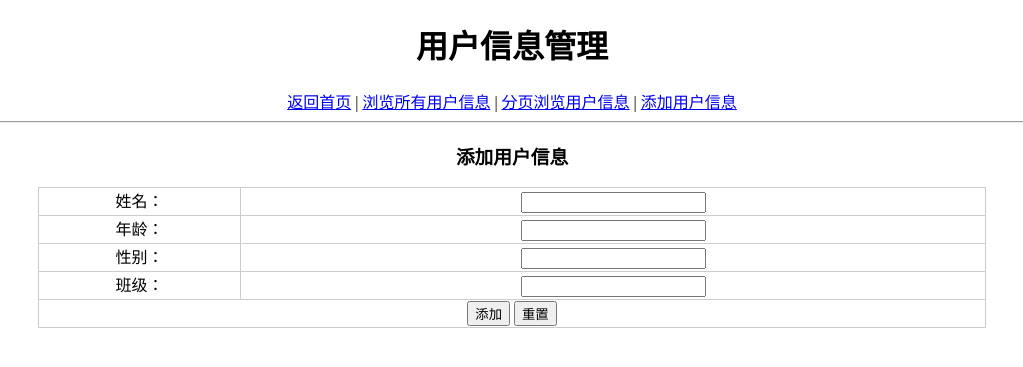
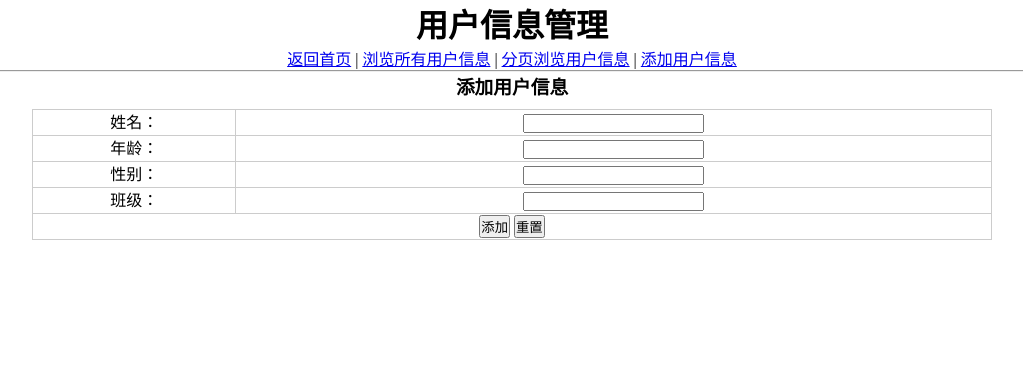
Before and after one commit to YtlGitHub/YTLDjangoSever, a Django app: page /users2/add/ in a window 1280 px wide. Shown: the top 367 px of the page, without its empty margins (128-1151 px from the left). Run offline with Django 3.2, Linux system fonts and the light colour scheme.

Commit message:
Update style.html

```diff
--- a/mydemo/templates/myapp/users/style.html
+++ b/mydemo/templates/myapp/users/style.html
@@ -31,5 +31,17 @@
             color: #06f;
             text-decoration: underline;
         }
+		* {
+			margin: 0;
+			margin-top: 0px;
+			margin-right: 0px;
+			margin-bottom: 0px;
+			margin-left: 0px;
+			padding: 0;
+			padding-top: 0px;
+			padding-right: 0px;
+			padding-bottom: 0px;
+			padding-left: 0px;
+		}
 </style>
 <meta name="viewport" content="width=device-width,initial-scale=1.0, minimum-scale=1.0, maximum-scale=1.0, user-scalable=no"/>
```
